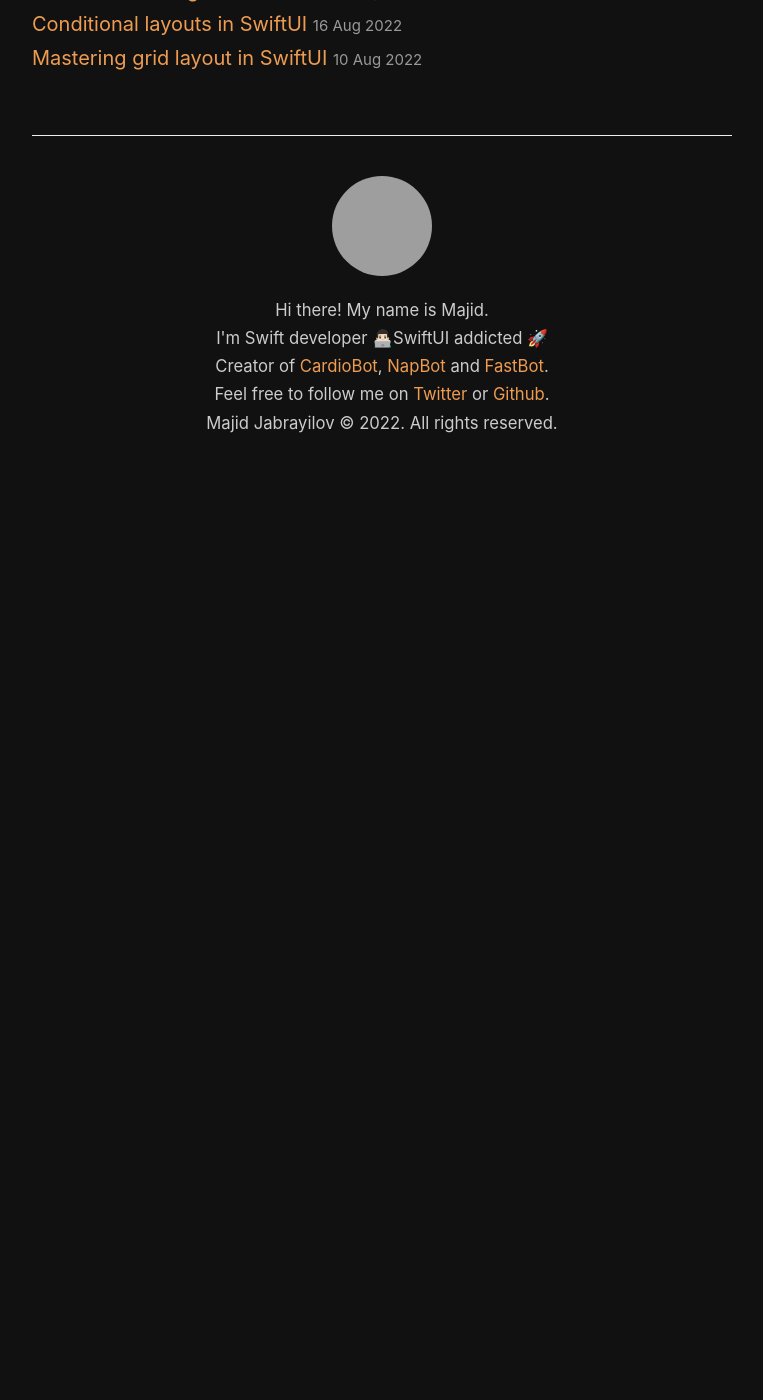
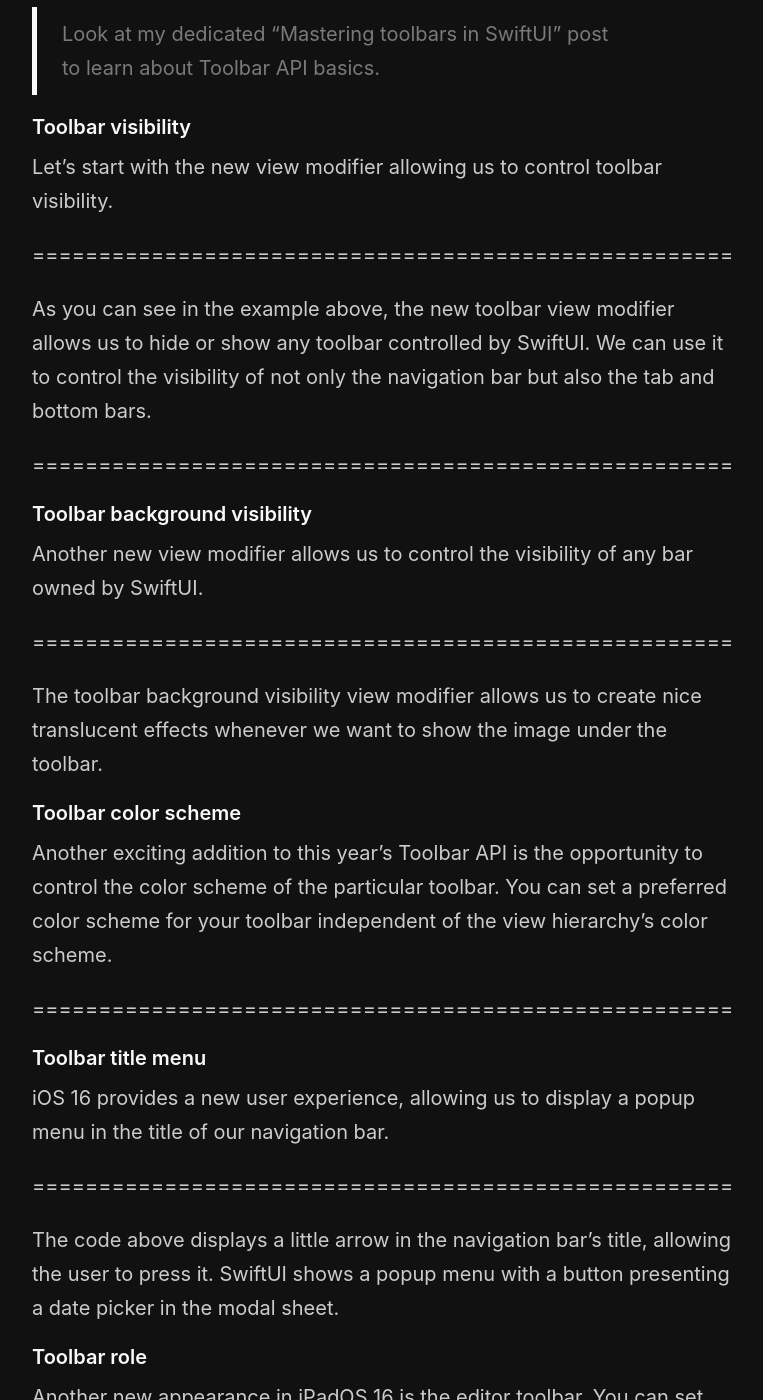
Before and after one commit to mecid/mecid.github.io, a Jekyll site: the page built from _posts/2022-09-07-customizing-toolbars-in-swiftui.md, in a window 1280 px wide and 1400 px high, scrolled down 459 px. Shown: the whole window, without its empty margins (258-1021 px from the left). Built offline with Jekyll 4.4.1, drawn with Linux system fonts in a browser that asks for light colours; before the commit the page ends 936 px from its top, so only the background shows below that; some of the changed text lies outside the part shown; grey boxes are pictures that could not be loaded.

Commit message:
customizing toolbars post content added

```diff
--- a/_posts/2022-09-07-customizing-toolbars-in-swiftui.md
+++ b/_posts/2022-09-07-customizing-toolbars-in-swiftui.md
@@ -2,3 +2,50 @@
 title: Customizing toolbars in SwiftUI
 layout: post
 ---
+
+Toolbars API is one of my favorite APIs in SwiftUI. It allows you to define the toolbar and its items in a very declarative way behaving differently on separate platforms. The next generation of the SwiftUI framework brings us more ways of customizing toolbars. This week we will learn about the new APIs allowing us to customize toolbars in SwiftUI.
+
+> Look at my dedicated "Mastering toolbars in SwiftUI" post to learn about Toolbar API basics.
+
+#### Toolbar visibility
+Let's start with the new view modifier allowing us to control toolbar visibility.
+
+=====================================================
+
+As you can see in the example above, the new toolbar view modifier allows us to hide or show any toolbar controlled by SwiftUI. We can use it to control the visibility of not only the navigation bar but also the tab and bottom bars.
+
+=====================================================
+
+#### Toolbar background visibility
+Another new view modifier allows us to control the visibility of any bar owned by SwiftUI.
+
+=====================================================
+
+The toolbar background visibility view modifier allows us to create nice translucent effects whenever we want to show the image under the toolbar.
+
+#### Toolbar color scheme
+Another exciting addition to this year's Toolbar API is the opportunity to control the color scheme of the particular toolbar. You can set a preferred color scheme for your toolbar independent of the view hierarchy's color scheme.
+
+=====================================================
+
+#### Toolbar title menu
+iOS 16 provides a new user experience, allowing us to display a popup menu in the title of our navigation bar.
+
+=====================================================
+
+The code above displays a little arrow in the navigation bar's title, allowing the user to press it. SwiftUI shows a popup menu with a button presenting a date picker in the modal sheet.
+
+#### Toolbar role
+Another new appearance in iPadOS 16 is the editor toolbar. You can set the role of the toolbar to the editor. In this case, SwiftUI displays toolbar items in the center of the particular toolbar. It also allows the user to customize toolbar items by adding and removing them.
+
+=====================================================
+
+In the example above, we set the toolbar role to the editor. We also set identifiers for every toolbar item. SwiftUI uses identifiers to store the user configuration of the toolbar setup. Remember that you should provide stable identifiers for your toolbar items to provide a consistent toolbar customization experience.
+
+#### Secondary toolbar items
+The current generation of the SwiftUI framework introduces the new placement for secondary toolbar actions. It also automatically collapses them into a single toolbar item displaying the list of collapsed items via a menu.
+
+=====================================================
+
+#### Conclusion
+Today we learned a bunch of new APIs allowing us to customize toolbars in SwiftUI.
```
